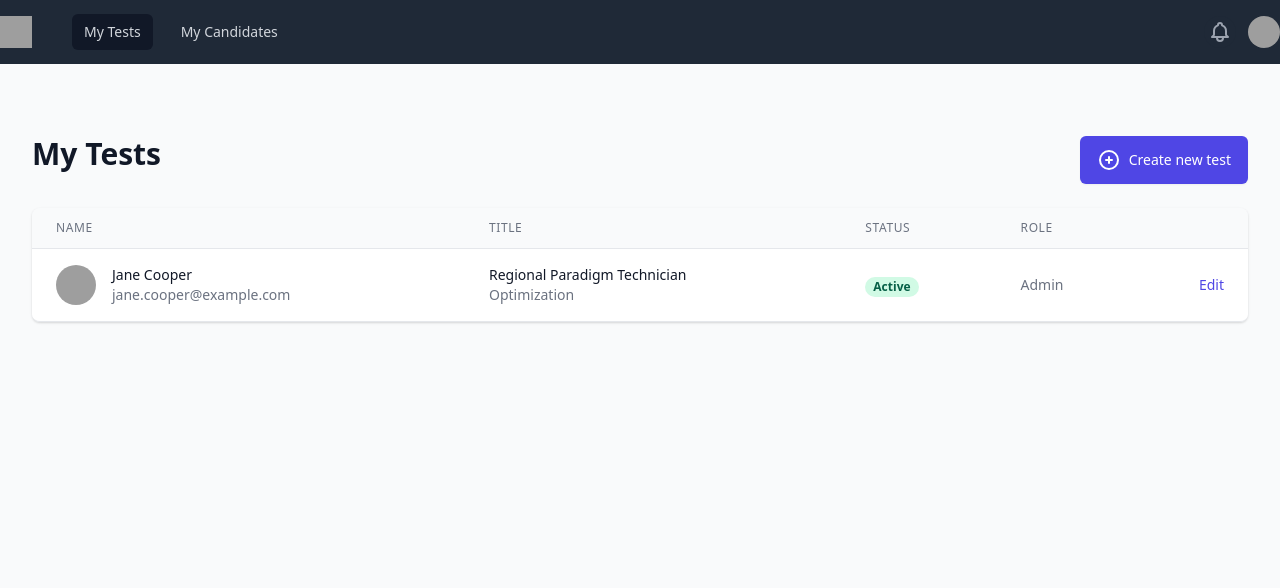
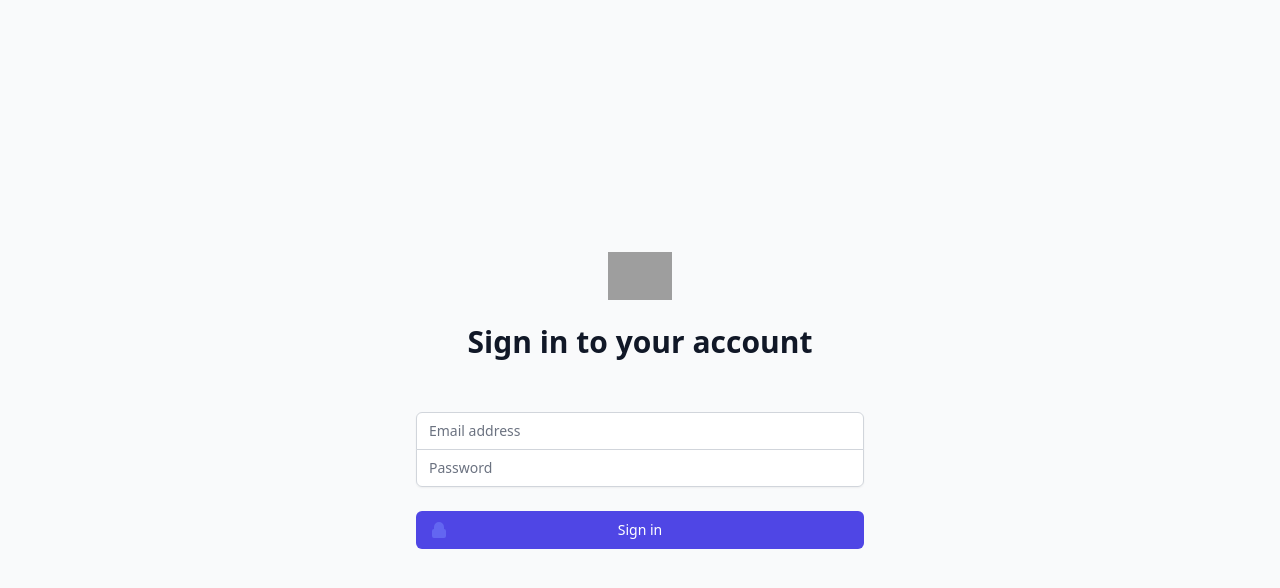
Before and after one commit to mo7o/quizzer, a React (Create React App) app: page /login in a window 1280 px wide. Before the commit this address led to /tests. Shown: the top 588 px of the page. Built offline with nearby package versions, Linux system fonts and the light colour scheme; grey boxes are pictures that could not be loaded.

Commit message:
login functionality

```diff
--- a/package.json
+++ b/package.json
@@ -8,6 +8,7 @@
     "@testing-library/jest-dom": "^5.11.4",
     "@testing-library/react": "^11.1.0",
     "@testing-library/user-event": "^12.1.10",
+    "axios": "^0.21.1",
     "node-sass": "^4.14.0",
     "react": "^17.0.2",
     "react-dom": "^17.0.2",
@@ -45,5 +46,6 @@
     "autoprefixer": "^9.8.6",
     "postcss": "^7.0.35",
     "tailwindcss": "npm:@tailwindcss/postcss7-compat@^2.1.0"
-  }
+  },
+  "proxy": "http://localhost:1337"
 }
--- a/src/App.js
+++ b/src/App.js
@@ -3,10 +3,11 @@
 import { ToastContainer } from "react-toastify";
 import "react-toastify/dist/ReactToastify.css";
 // Import Routes
-import { authProtectedRoutes } from "./routes/";
+import { authProtectedRoutes, publicRoutes } from "./routes/";
 import AppRoute from "./routes/route";
 // layouts
 import Layout from "./components/Layout";
+import NonAuthLayout from "./components/NonAuthLayout";
 
 export default function App() {
   return (
@@ -14,6 +15,15 @@
       <Router>
         <ToastContainer />
         <Switch>
+          {publicRoutes.map((route, idx) => (
+            <AppRoute
+              path={route.path}
+              layout={NonAuthLayout}
+              component={route.component}
+              key={idx}
+              isAuthProtected={false}
+            />
+          ))}
           {authProtectedRoutes.map((route, idx) => (
             <AppRoute
               path={route.path}
--- /dev/null
+++ b/src/api/index.js
@@ -0,0 +1,13 @@
+import axios from "axios";
+
+export function login(email, password) {
+  return new Promise((resolve, reject) => {
+    axios({
+      method: "POST",
+      url: `/auth/local`,
+      data: { identifier: email, password },
+    })
+      .then((res) => resolve(res))
+      .catch((e) => reject(e));
+  });
+}
--- a/src/components/Layout/Header.js
+++ b/src/components/Layout/Header.js
@@ -105,7 +105,10 @@
                       </a>
 
                       <a
-                        href="/"
+                        href="/login"
+                        onClick={() => {
+                          localStorage.removeItem("authUser");
+                        }}
                         className="block px-4 py-2 text-sm text-gray-700 hover:bg-gray-100"
                         role="menuitem"
                       >
--- a/src/components/NonAuthLayout.js
+++ b/src/components/NonAuthLayout.js
@@ -1,25 +1,7 @@
-import React, { Component } from "react";
-import { withRouter } from "react-router-dom";
+import React from "react";
 
-class NonAuthLayout extends Component {
-  constructor(props) {
-    super(props);
-    this.state = {};
-    this.capitalizeFirstLetter.bind(this);
-  }
-
-  capitalizeFirstLetter = (string) => {
-    return string.charAt(1).toUpperCase() + string.slice(2);
-  };
-
-  componentDidMount() {
-    let currentage = this.capitalizeFirstLetter(this.props.location.pathname);
-
-    document.title = currentage + " | RentPundit";
-  }
-  render() {
-    return <React.Fragment>{this.props.children}</React.Fragment>;
-  }
+function NonAuthLayout({ children }) {
+  return <>{children}</>;
 }
 
-export default withRouter(NonAuthLayout);
+export default NonAuthLayout;
--- a/src/pages/Login.js
+++ b/src/pages/Login.js
@@ -1,9 +1,109 @@
-import React from "react";
+import React, { useState } from "react";
+import { login } from "../api";
 
-export default function Dashboard() {
+export default function Login({ history }) {
+  const [creds, setCreds] = useState({});
+  const [wrongCreds, setWrongCreds] = useState(false);
+
+  const handleChange = (e) => {
+    const { name, value } = e.target;
+
+    setCreds({ ...creds, [name]: value });
+  };
+
+  const handleSubmit = (e) => {
+    e.preventDefault();
+    const { email, password } = creds;
+
+    login(email, password)
+      .then((res) => {
+        console.log(res);
+        if (res.status === 200) {
+          localStorage.setItem("authUser", res.data.jwt);
+          history.push("/tests");
+        }
+      })
+      .catch((err) => {
+        setWrongCreds(true);
+      });
+  };
+
   return (
-    <div>
-      <h4>Login</h4>
+    <div className="min-h-screen flex items-center justify-center bg-gray-50 py-12 px-4 sm:px-6 lg:px-8">
+      <div className="max-w-md w-full space-y-8">
+        <div className="pb-5">
+          <img
+            className="mx-auto h-12 w-auto"
+            src="https://tailwindui.com/img/logos/workflow-mark-indigo-600.svg"
+            alt="Workflow"
+          />
+          <h2 className="mt-6 text-center text-3xl font-extrabold text-gray-900">
+            Sign in to your account
+          </h2>
+        </div>
+        <form className="mt-8 space-y-6" onSubmit={handleSubmit}>
+          <input type="hidden" name="remember" value="true" />
+          <div className="rounded-md shadow-sm -space-y-px">
+            <div>
+              <label htmlFor="email-address" className="sr-only">
+                Email address
+              </label>
+              <input
+                id="email-address"
+                name="email"
+                type="email"
+                autoComplete="email"
+                required
+                className="appearance-none rounded-none relative block w-full px-3 py-2 border border-gray-300 placeholder-gray-500 text-gray-900 rounded-t-md focus:outline-none focus:ring-indigo-500 focus:border-indigo-500 focus:z-10 sm:text-sm"
+                placeholder="Email address"
+                value={creds.email || ""}
+                onChange={(e) => handleChange(e)}
+              />
+            </div>
+            <div>
+              <label htmlFor="password" className="sr-only">
+                Password
+              </label>
+              <input
+                id="password"
+                name="password"
+                type="password"
+                autoComplete="current-password"
+                required
+                className="appearance-none rounded-none relative block w-full px-3 py-2 border border-gray-300 placeholder-gray-500 text-gray-900 rounded-b-md focus:outline-none focus:ring-indigo-500 focus:border-indigo-500 focus:z-10 sm:text-sm"
+                placeholder="Password"
+                value={creds.password || ""}
+                onChange={(e) => handleChange(e)}
+              />
+            </div>
+          </div>
+
+          <div>
+            <button
+              type="submit"
+              className="group relative w-full flex justify-center py-2 px-4 border border-transparent text-sm font-medium rounded-md text-white bg-indigo-600 hover:bg-indigo-700 focus:outline-none focus:ring-2 focus:ring-offset-2 focus:ring-indigo-500"
+            >
+              <span className="absolute left-0 inset-y-0 flex items-center pl-3">
+                <svg
+                  className="h-5 w-5 text-indigo-500 group-hover:text-indigo-400"
+                  xmlns="http://www.w3.org/2000/svg"
+                  viewBox="0 0 20 20"
+                  fill="currentColor"
+                  aria-hidden="true"
+                >
+                  <path d="M5 9V7a5 5 0 0110 0v2a2 2 0 012 2v5a2 2 0 01-2 2H5a2 2 0 01-2-2v-5a2 2 0 012-2zm8-2v2H7V7a3 3 0 016 0z" />
+                </svg>
+              </span>
+              Sign in
+            </button>
+          </div>
+          {wrongCreds && (
+            <p className="text-red-600 text-center">
+              Invalid Username or Password!
+            </p>
+          )}
+        </form>
+      </div>
     </div>
   );
 }
--- a/src/routes/route.js
+++ b/src/routes/route.js
@@ -1,5 +1,5 @@
 import React from "react";
-import { Route } from "react-router-dom";
+import { Route, Redirect } from "react-router-dom";
 
 const AppRoute = ({
   component: Component,
@@ -10,6 +10,22 @@
   <Route
     {...rest}
     render={(props) => {
+      if (isAuthProtected && !localStorage.getItem("authUser")) {
+        return (
+          <Redirect
+            to={{ pathname: "/login", state: { from: props.location } }}
+          />
+        );
+      }
+
+      if (!isAuthProtected && localStorage.getItem("authUser")) {
+        return (
+          <Redirect
+            to={{ pathname: "/tests", state: { from: props.location } }}
+          />
+        );
+      }
+
       return (
         <Layout>
           <Component {...props} />
```
Also changed, not shown: 2 other files (tests, documents, lock files or other folders).
